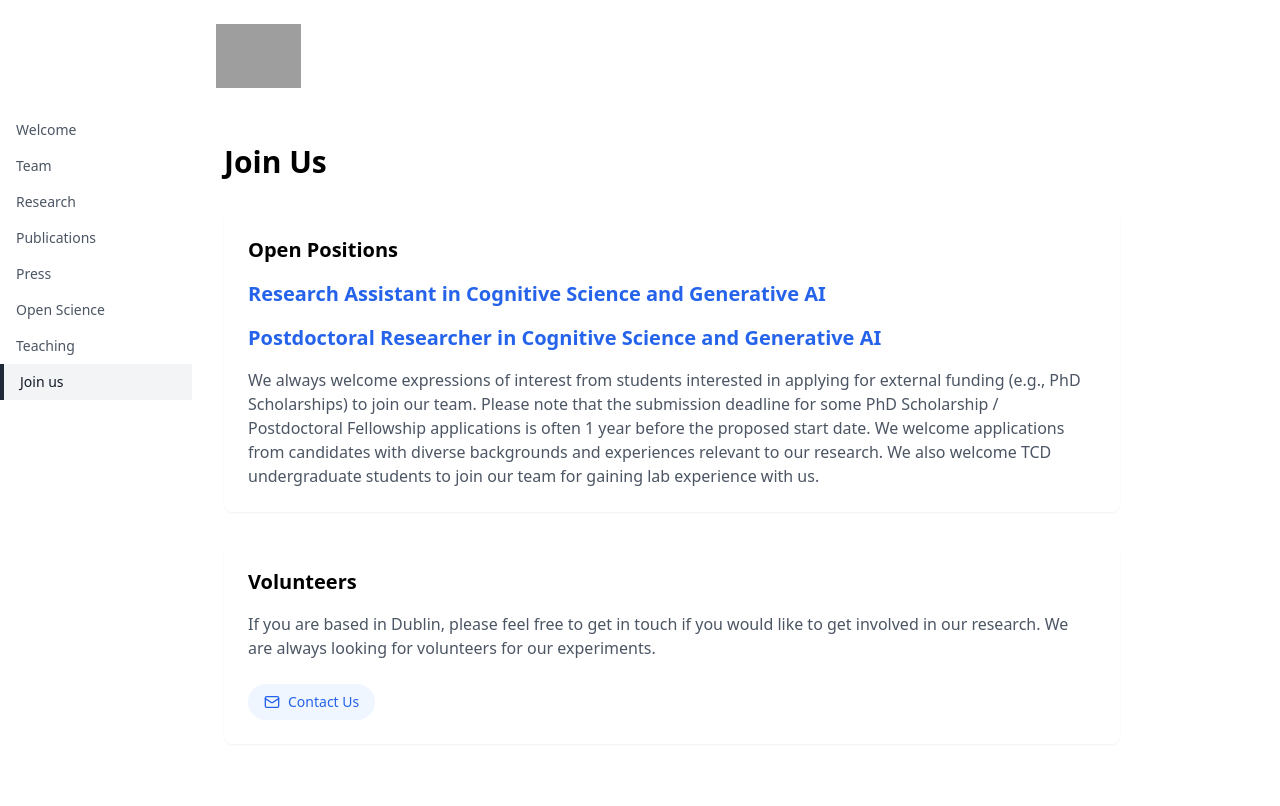
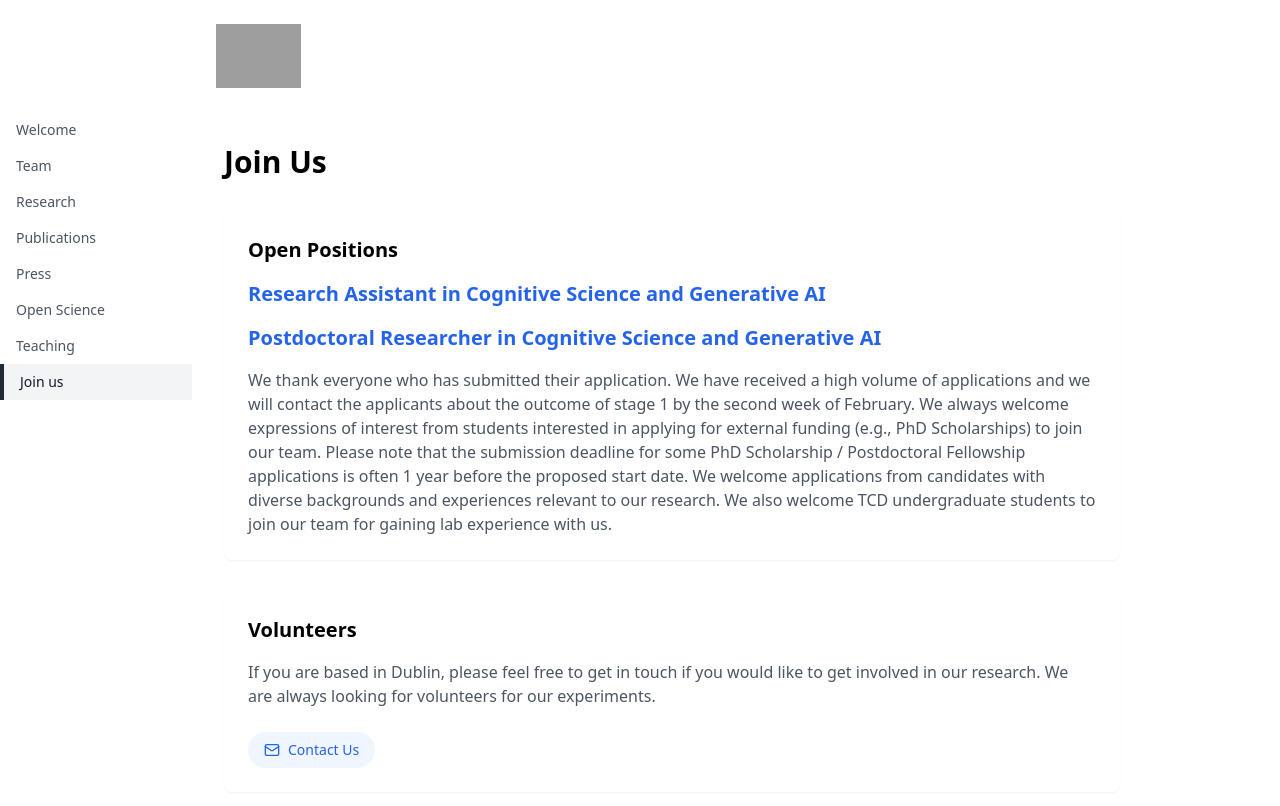
Before and after one commit to diliberg/websiteDiLibertoLab, a React (Vite) app: page / in a window 1280 px wide. Both pictures are taken after a click on the button "Join us". Shown: the top 806 px of the page. Built offline with nearby package versions, Linux system fonts and the light colour scheme; grey boxes are pictures that could not be loaded.

Commit message:
Update JoinUs.tsx

```diff
--- a/src/components/JoinUs.tsx
+++ b/src/components/JoinUs.tsx
@@ -36,7 +36,7 @@
           </h3>
 
           <p className="text-gray-600">
-            We always welcome expressions of interest from students interested in applying for external funding (e.g., PhD Scholarships) to join our team. Please note that the submission deadline for some PhD Scholarship / Postdoctoral Fellowship applications is often 1 year before the proposed start date. We welcome applications from candidates with diverse backgrounds and experiences relevant to our research. We also welcome TCD undergraduate students to join our team for gaining lab experience with us.
+            We thank everyone who has submitted their application. We have received a high volume of applications and we will contact the applicants about the outcome of stage 1 by the second week of February. We always welcome expressions of interest from students interested in applying for external funding (e.g., PhD Scholarships) to join our team. Please note that the submission deadline for some PhD Scholarship / Postdoctoral Fellowship applications is often 1 year before the proposed start date. We welcome applications from candidates with diverse backgrounds and experiences relevant to our research. We also welcome TCD undergraduate students to join our team for gaining lab experience with us.
           </p>
         </div>
 
```
